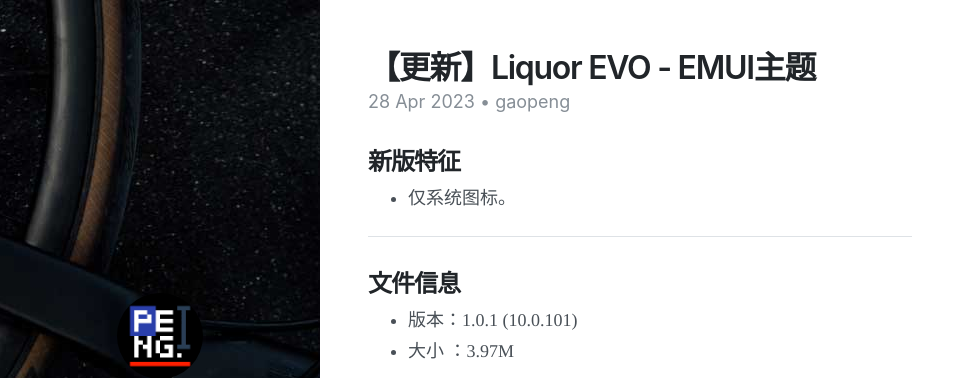
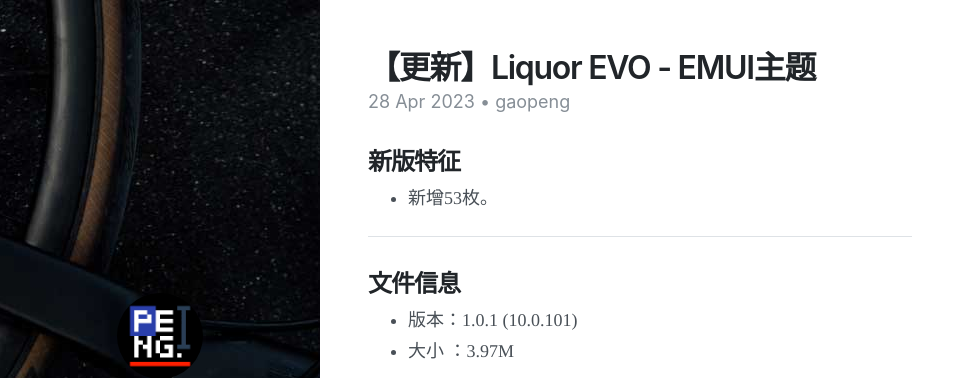
Before and after one commit to gaopengk/gaopengk.github.io, a Jekyll site: the page built from _posts/2023-04-28-【更新】Liquor EVO - EMUI主题.md, in a window 1280 px wide and 900 px high. Shown: the top 378 px of the window, without its empty margins (0-975 px from the left). Built offline with Jekyll 4.4.1, drawn with Linux system fonts in a browser that asks for light colours; nearby versions of some CDN libraries.

Commit message:
Update 2023-04-28-【更新】Liquor EVO - EMUI主题.md

```diff
--- a/_posts/2023-04-28-【更新】Liquor EVO - EMUI主题.md
+++ b/_posts/2023-04-28-【更新】Liquor EVO - EMUI主题.md
@@ -6,7 +6,7 @@
 tags:       [EMUI主题]
 ---
 ## 新版特征
-- 仅系统图标。
+- 新增53枚。
 
 ***
 
```
